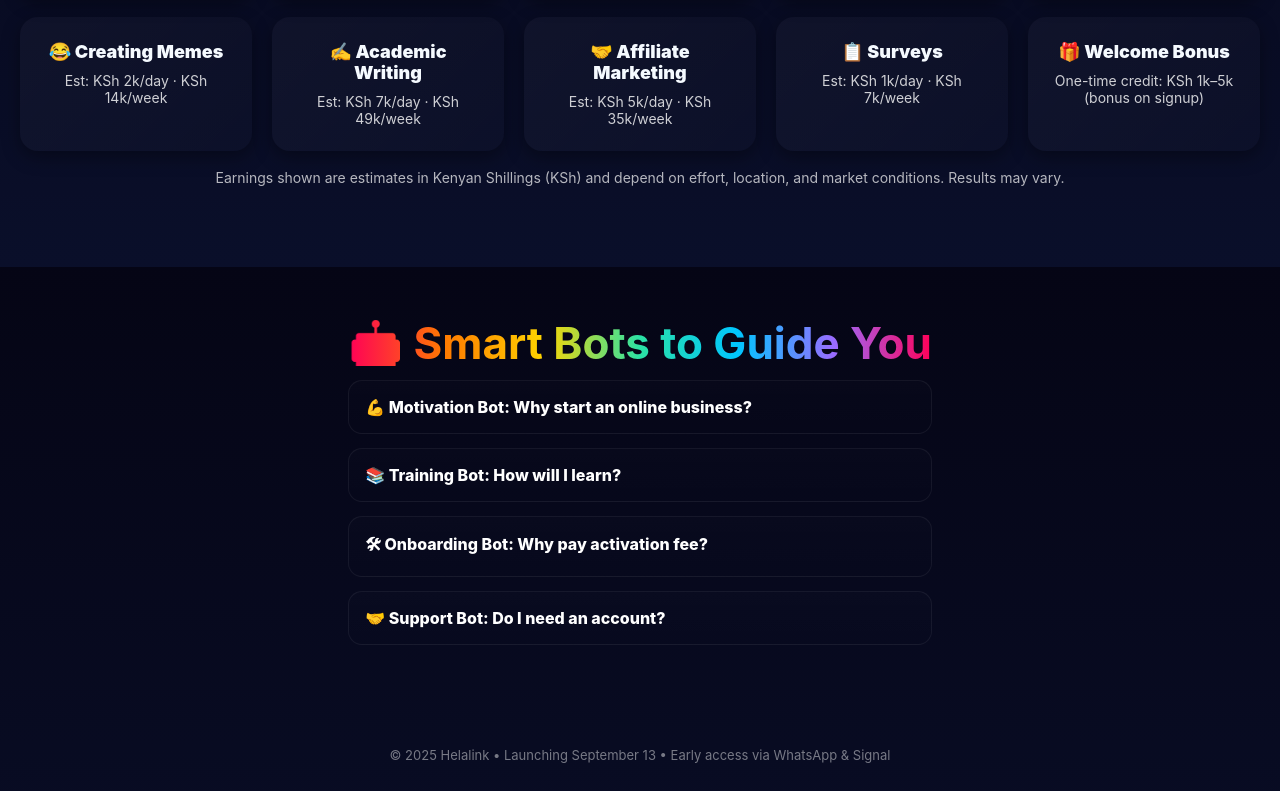
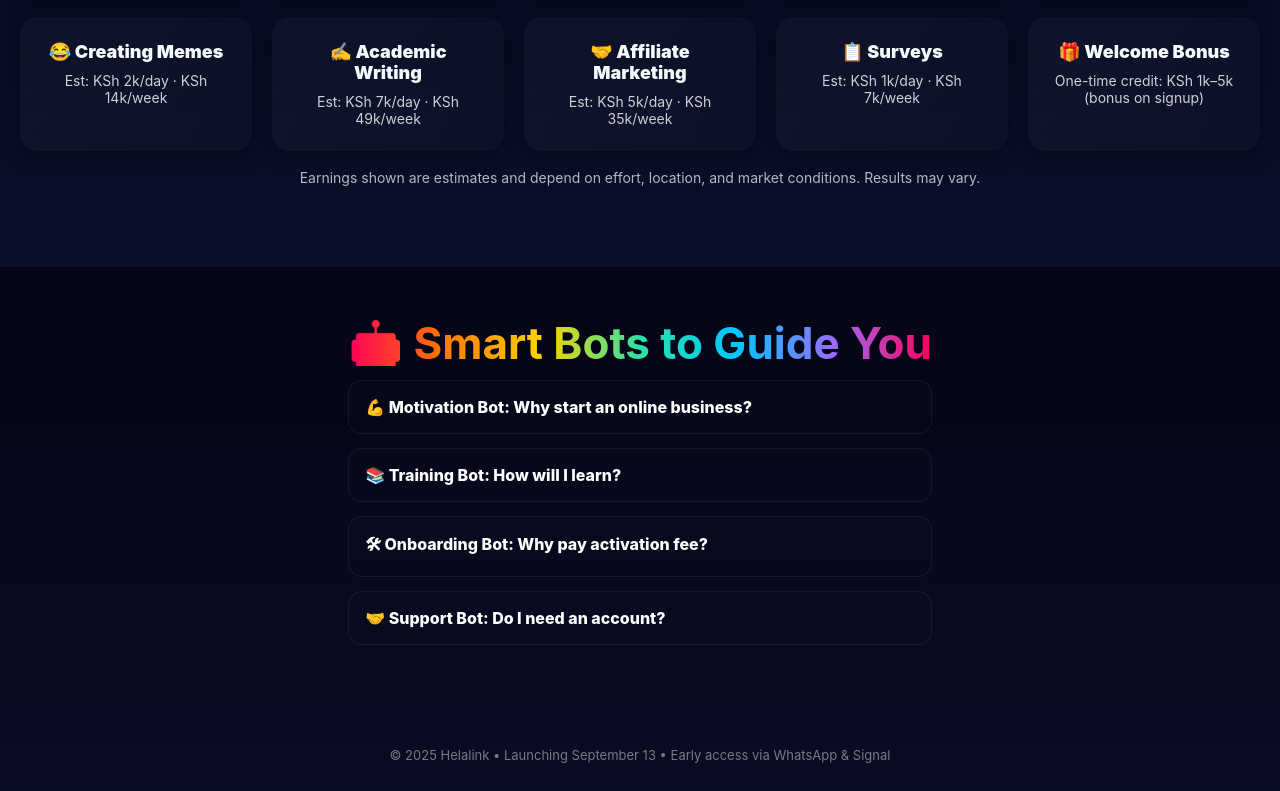
Before and after one commit to TERAN-XMD-maker/Helalink, a plain HTML site: page index.html in a window 1280 px wide. Shown: the part 1333-2124 px from the top of the page. Drawn offline with Linux system fonts and the light colour scheme.

Commit message:
Update index.html

```diff
--- a/index.html
+++ b/index.html
@@ -172,7 +172,7 @@
         <div class="earn-card">📋 Surveys<br><span>Est: KSh 1k/day · KSh 7k/week</span></div>
         <div class="earn-card">🎁 Welcome Bonus<br><span>One-time credit: KSh 1k–5k (bonus on signup)</span></div>
       </div>
-      <p style="text-align:center;color:rgba(255,255,255,0.7);margin-top:18px;font-size:14px">Earnings shown are estimates in Kenyan Shillings (KSh) and depend on effort, location, and market conditions. Results may vary.</p>
+      <p style="text-align:center;color:rgba(255,255,255,0.7);margin-top:18px;font-size:14px">Earnings shown are estimates and depend on effort, location, and market conditions. Results may vary.</p>
     </section>
 
     <!-- Bots Section -->
```
